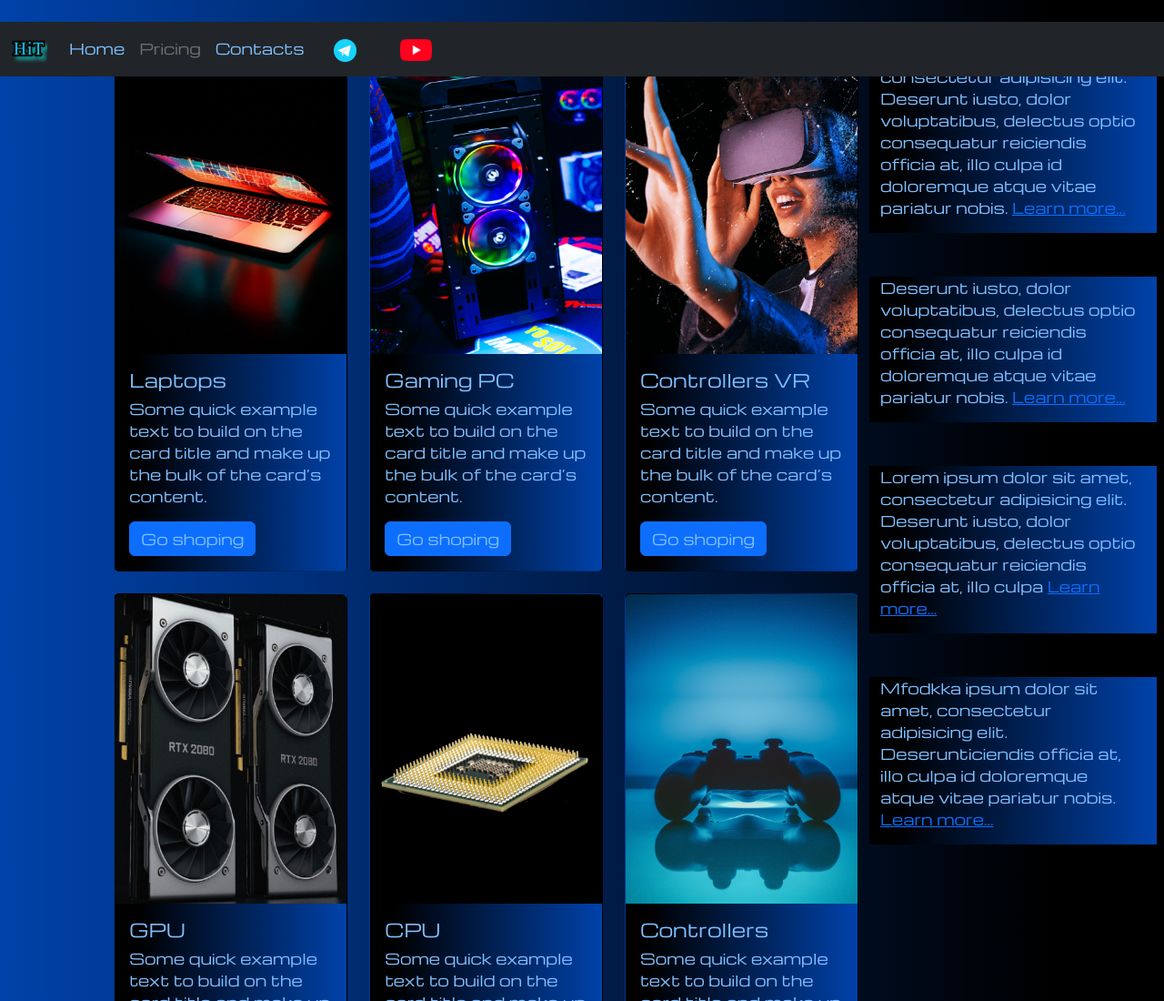
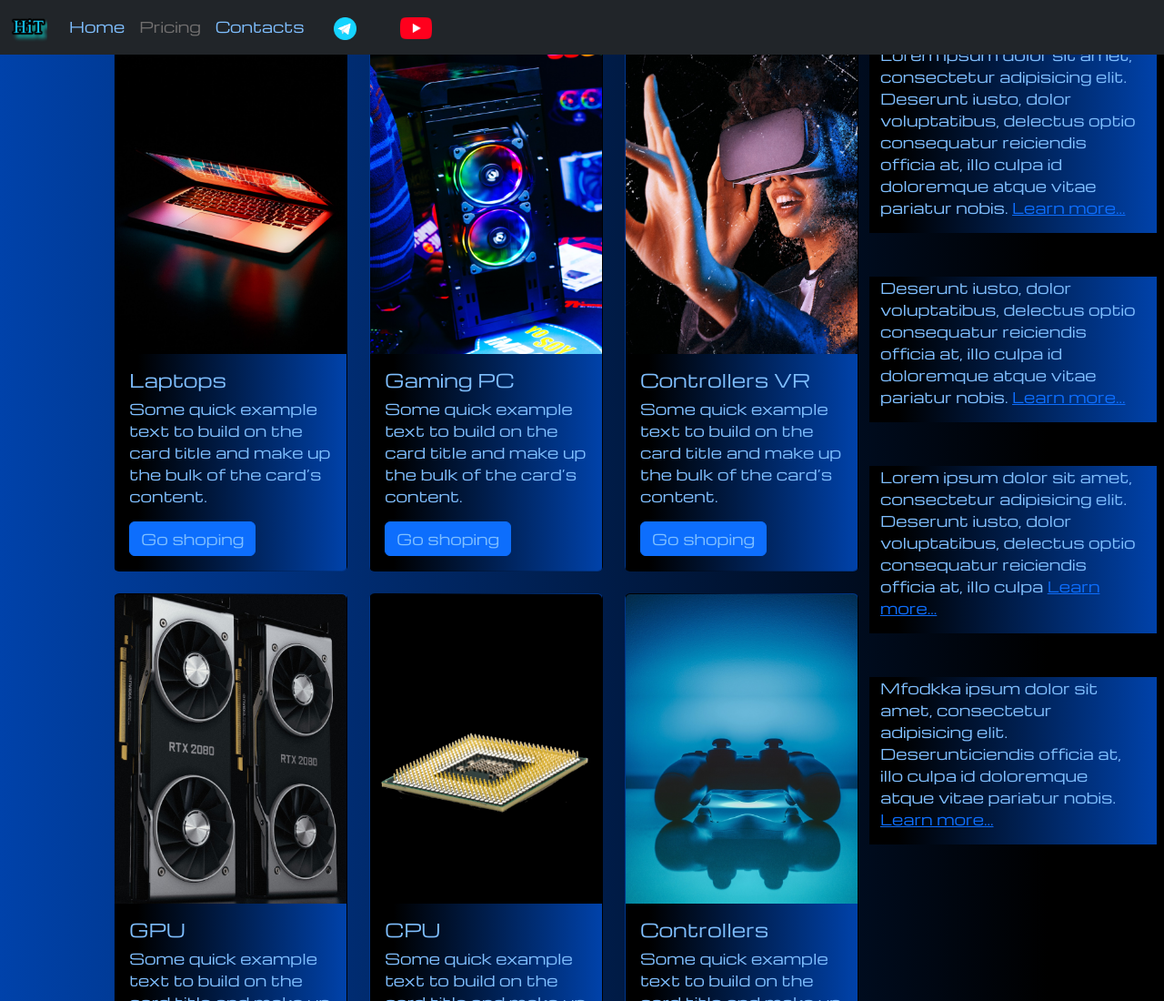
Before and after one commit to Qwery999/qwery999.github.io, a plain HTML site: page pricing.html in a window 1280 px wide. Shown: the top 1100 px of the page at 91% size. Drawn offline with nearby package versions, Linux system fonts and the light colour scheme.

Commit message:
Update mycss.css

```diff
--- a/sourse/styles/mycss.css
+++ b/sourse/styles/mycss.css
@@ -6,6 +6,8 @@ body {
 }
 header {
     position: fixed;
+    top: 0;
+    left: 0;
     width: 100%;
     z-index: 999;
 }
```
